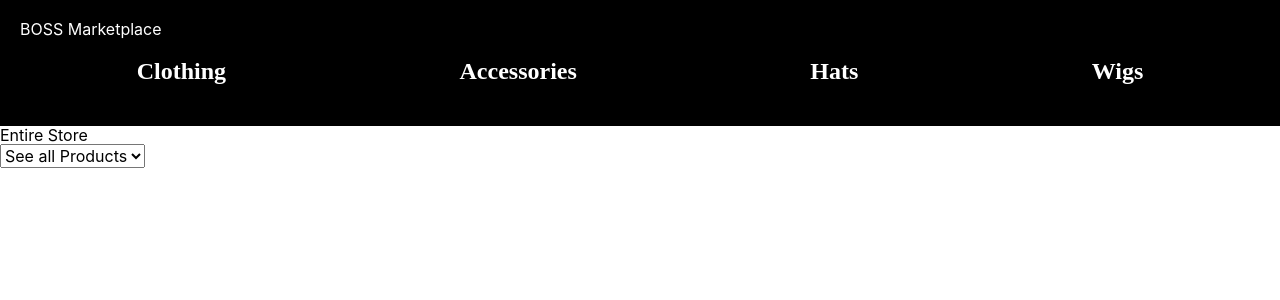
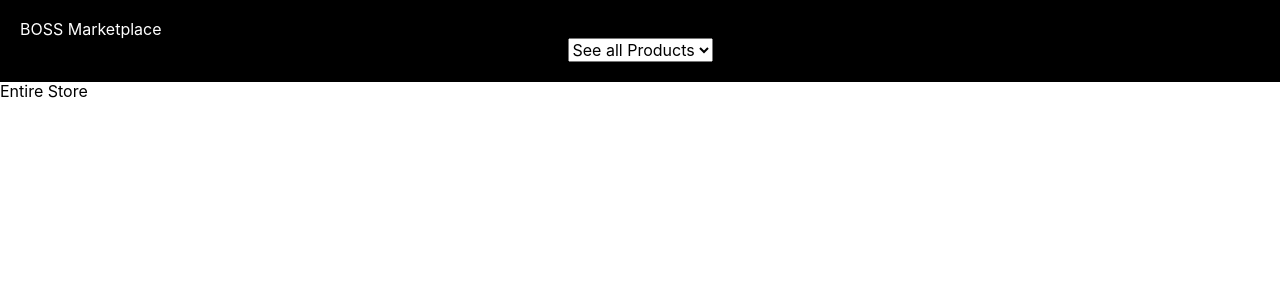
Before and after one commit to alvillaraza/boss-marketplace, a React (Create React App) app: page /store in a window 1280 px wide. Shown: the top 300 px of the page. Built offline with nearby package versions, Linux system fonts and the light colour scheme; a web font is replaced by a local one.

Commit message:
moved dropdown to header

```diff
--- a/src/App.js
+++ b/src/App.js
@@ -1,4 +1,5 @@
 import { BrowserRouter, Routes, Route } from "react-router-dom";
+import React, { useState } from "react";
 import Header from "./Header/Header";
 import LandingPage from "./LandingPage/LandingPage";
 import EntireStore from './EntireStore';
@@ -7,15 +8,20 @@ import "./App.css";
 import './Normalize.css';
 
 function App() {
+  const [category, setCategory] = useState("all");
+
   return (
     <div className="Marketplace">
       {/* <header className="App-header"> */}
       <BrowserRouter>
-        <Header />
+        <Header setCategory={setCategory} />
         <Routes>
           <Route exact path="/" element={<LandingPage />}></Route>
 
-          <Route path="/store" element={<EntireStore />}></Route>
+          <Route
+            path="/store"
+            element={<EntireStore category={category} />}
+          ></Route>
         </Routes>
       </BrowserRouter>
       {/* </header> */}
--- a/src/EntireStore.js
+++ b/src/EntireStore.js
@@ -1,38 +1,13 @@
-import React, { useState } from "react";
+
 import allData from "./allData";
 import Description from "./Description";
 
-const EntireStore = () => {
-  const [category, setCategory] = useState("all");
-  console.log("category", category);
-  console.log(allData);
-  function handleChange(e) {
-    setCategory(e.target.value);
-    console.log("e", e.target.value);
-  }
+const EntireStore = ({category}) => {
 
-  function handleSubmit(e) {
-    e.preventDefault();
-  }
   return (
     <section>
       Entire Store
-      <form onSubmit={handleSubmit}>
-        <select
-          className="dropdown"
-          onChange={handleChange}
-          // value={props.currentCategory}
-          aria-label="dropdown"
-        >
-          <option value="" placeholder="see all products">
-            See all Products
-          </option>
-          <option value="clothing">Clothing</option>
-          <option value="hats">Hats</option>
-          <option value="wigs">Wigs</option>
-          <option value="accessories">Accessories</option>
-        </select>
-      </form>
+
       <div className="category-wrapper">
         {allData.map((item, idx) => {
           if (item.category === category) {
--- a/src/Header/Header.js
+++ b/src/Header/Header.js
@@ -1,11 +1,35 @@
 import { Link } from "react-router-dom";
 
-function Header() {
+function Header({setCategory}) {
+    function handleChange(e) {
+      setCategory(e.target.value);
+      console.log("e", e.target.value);
+    }
+
+    function handleSubmit(e) {
+      e.preventDefault();
+    }
   return (
     <section className="header-wrapper">
       <Link to="/">BOSS Marketplace</Link>
       <nav>
-        <Link to="/clothing">
+        <form onSubmit={handleSubmit}>
+          <select
+            className="dropdown"
+            onChange={handleChange}
+            // value={props.currentCategory}
+            aria-label="dropdown"
+          >
+            <option value="" placeholder="see all products">
+              See all Products
+            </option>
+            <option value="clothing">Clothing</option>
+            <option value="hats">Hats</option>
+            <option value="wigs">Wigs</option>
+            <option value="accessories">Accessories</option>
+          </select>
+        </form>
+        {/* <Link to="/clothing">
           <h2>Clothing</h2>
         </Link>
         <Link to="/accessories">
@@ -18,7 +42,7 @@ function Header() {
 
         <Link to="/wigs">
           <h2>Wigs</h2>
-        </Link>
+        </Link> */}
       </nav>
     </section>
   );
```
